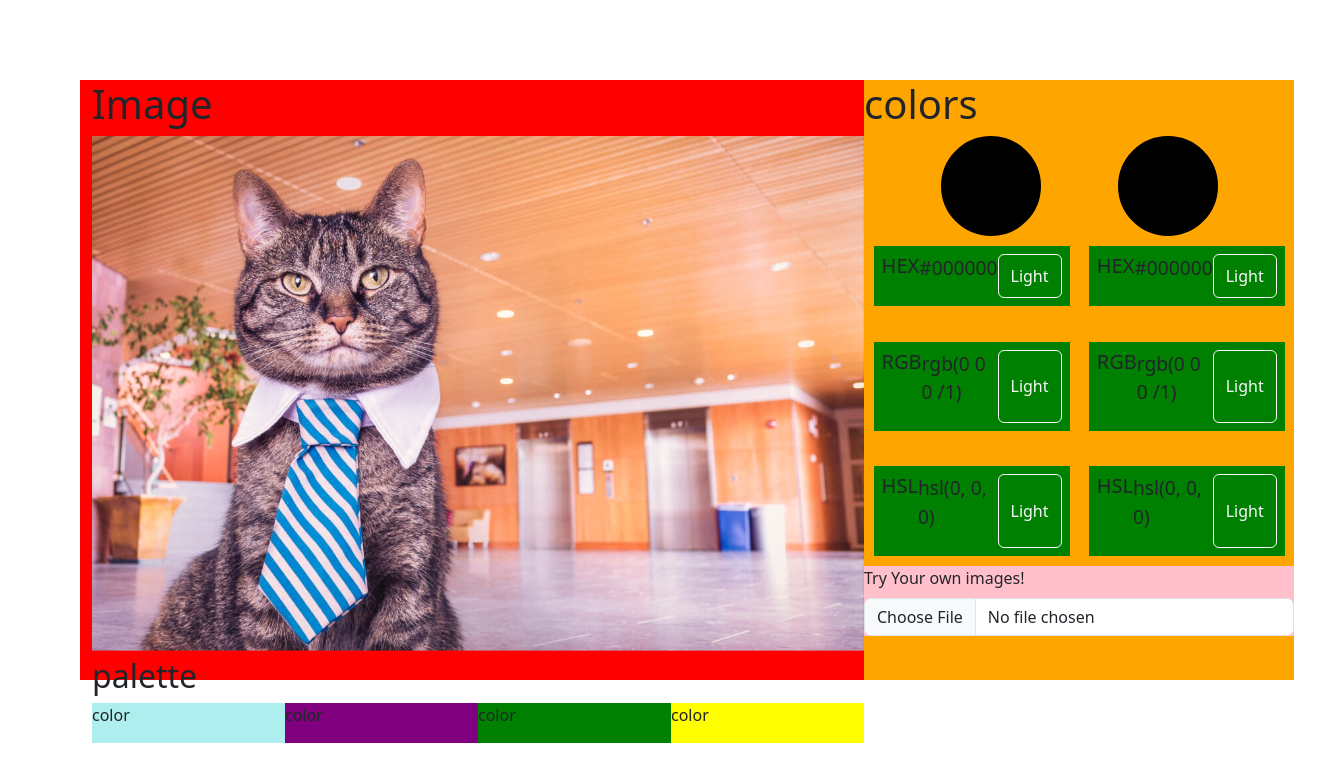
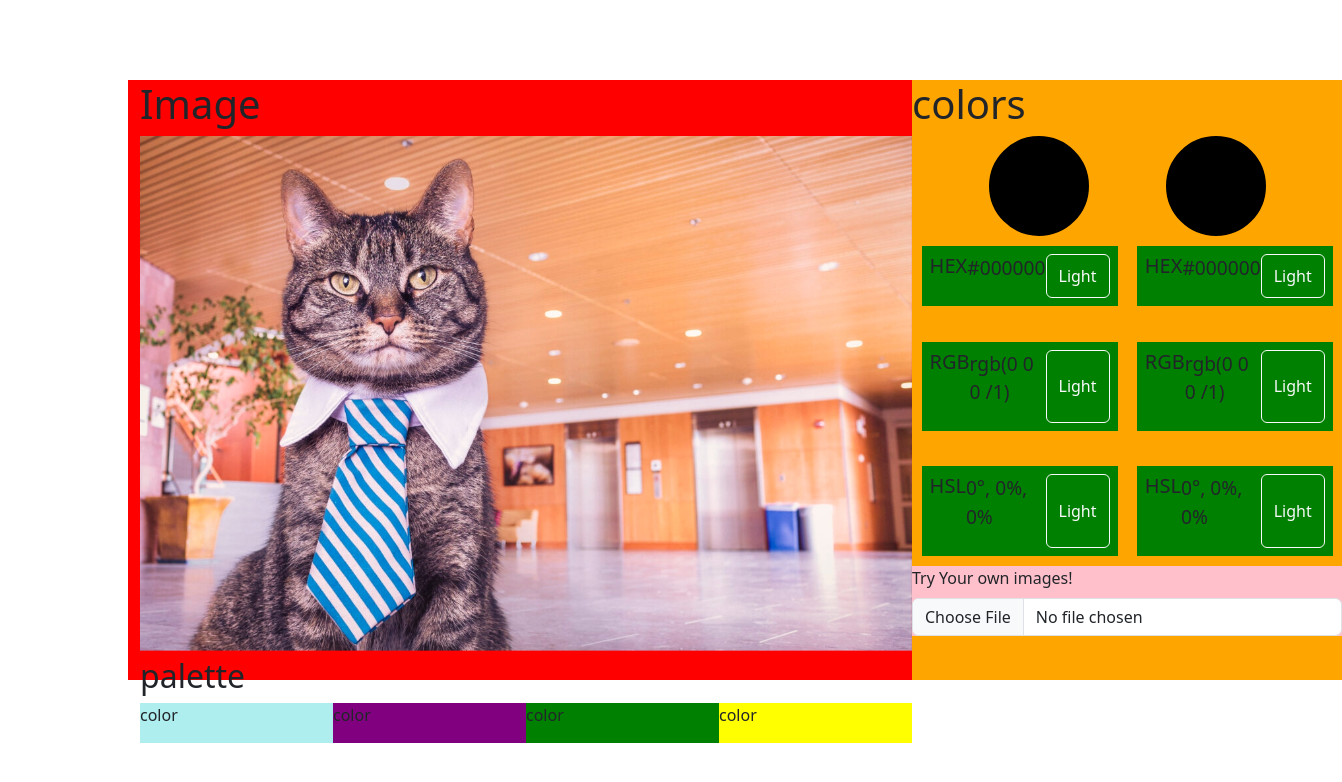
Before and after one commit to MOGARRR/ColorFinder, a React (Vite) app: page / in a window 1280 px wide. Shown: the top 782 px of the page, 1342 px wide, since content can reach past the window. Built offline with nearby package versions, Linux system fonts and the light colour scheme.

Commit message:
Feat/Refactor: Create function for rgb to hsl conversion and add to ColorRangeTypes to display

```diff
--- a/src/App.css
+++ b/src/App.css
@@ -1,9 +1,10 @@
 .container {
   background-color: red;
-  width: 75vw;
+  width: 80vw;
   height: 75vh;
   margin: 5em;
   display: flex;
+  justify-self: center;
   justify-content: space-between;
 }
 
@@ -49,6 +50,9 @@
 .colorInfo{
   display: flex;
 }
+#canvas{
+  cursor: crosshair;
+}
 
 #color1 {
   background-color: paleturquoise;
--- a/src/App.tsx
+++ b/src/App.tsx
@@ -11,6 +11,9 @@ function App() {
   const [selectedRgb, setSelectedRgb] = useState<string>("rgb(0 0 0 /1)");
   const [hoverHex, setHoverHex] = useState<string>("#000000");
   const [selectedHex, setSelectedHex] = useState<string>("#000000");
+  const [hoverHsl, setHoverHsl] = useState<string>("0°, 0%, 0%");
+  const [selectedHsl, setSelectedHsl] = useState<string>("0°, 0%, 0%");
+
 
   const canvasRef = useRef<HTMLCanvasElement | null>(null);
   useEffect(() => {
@@ -31,7 +34,8 @@ function App() {
     };
   }, []);
 
-  function rgbToHex(r: any, g: any, b: any) {
+  /// COLOR CONVERSIONS ///
+  const rgbToHex = (r: any, g: any, b: any) => {
     r = r.toString(16);
     g = g.toString(16);
     b = b.toString(16);
@@ -41,7 +45,39 @@ function App() {
     if (b.length == 1) b = "0" + b;
 
     return `#${r}${g}${b}`;
-  }
+  };
+
+  const rgbToHsl = (r: any, g: any, b: any) => {
+    r /= 255;
+    g /= 255;
+    b /= 255;
+    let cmin = Math.min(r, g, b),
+      cmax = Math.max(r, g, b),
+      delta = cmax - cmin,
+      h = 0,
+      s = 0,
+      l = 0;
+
+    if (delta == 0) h = 0;
+    else if (cmax == r) h = ((g - b) / delta) % 6;
+    else if (cmax == g) h = (b - r) / delta + 2;
+    else h = (r - g) / delta + 4;
+
+    h = Math.round(h * 60);
+
+    if (h < 0) h += 360;
+
+    l = (cmax + cmin) / 2;
+    s = delta == 0 ? 0 : delta / (1 - Math.abs(2 * l - 1));
+    s = +(s * 100).toFixed(1);
+    l = +(l * 100).toFixed(1);
+    s = Math.round(s)
+    l = Math.round(l)
+
+    return `${h}°, ${s}%, ${l}%`;
+  };
+
+  /////////////////////
   const handleMouse = (e: React.MouseEvent<HTMLCanvasElement>) => {
     const canvas = canvasRef.current;
     if (!canvas) return;
@@ -54,13 +90,18 @@ function App() {
 
     const pixel = ctx.getImageData(x, y, 1, 1);
     const data = pixel.data;
+    const rgbColor = `rgb(${data[0]} ${data[1]} ${data[2]} / ${data[3] / 255})`;
     const hexColor = rgbToHex(data[0], data[1], data[2]).toUpperCase();
-    const rgbColor = `rgb(${data[0]} ${data[1]} ${data[2]} / ${data[3] / 255})`;
+    const hslColor = rgbToHsl(data[0], data[1], data[2]);
+    setHoverRgb(rgbColor);
     setHoverHex(hexColor);
-    setHoverRgb(rgbColor);
+    setHoverHsl(hslColor)
+
     if (e.type === "click") {
+      console.log(hslColor);
       setSelectedRgb(rgbColor);
       setSelectedHex(hexColor);
+      setSelectedHsl(hslColor)
     }
     return rgbColor;
   };
@@ -76,6 +117,7 @@ function App() {
               ref={canvasRef}
               width={300}
               height={300}
+
               onMouseMove={handleMouse}
               onClick={handleMouse}
             ></canvas>
@@ -86,8 +128,8 @@ function App() {
           <h1>colors</h1>
           <ColorViewers hoverColor={hoverRgb} selectedColor={selectedRgb} />
           <div className="colorInfo">
-            <ColorRangeTypes rgb={hoverRgb} hex={hoverHex} />
-            <ColorRangeTypes rgb={selectedRgb} hex={selectedHex} />
+            <ColorRangeTypes rgb={hoverRgb} hex={hoverHex} hsl={hoverHsl}/>
+            <ColorRangeTypes rgb={selectedRgb} hex={selectedHex} hsl={selectedHsl}/>
           </div>
 
           <ImageFileDrop />
--- a/src/components/ColorRangeTypes.tsx
+++ b/src/components/ColorRangeTypes.tsx
@@ -5,9 +5,10 @@ import Stack from "react-bootstrap/Stack";
 interface ColorRangeTypesProps {
   rgb: string;
   hex: string;
+  hsl: string
 }
 
-const ColorRangeTypes:React.FC<ColorRangeTypesProps> = ({rgb, hex}) => {
+const ColorRangeTypes:React.FC<ColorRangeTypesProps> = ({rgb, hex, hsl}) => {
   return (
      <Stack gap={3}>
             <div className=" colorType p-2">
@@ -22,7 +23,7 @@ const ColorRangeTypes:React.FC<ColorRangeTypesProps> = ({rgb, hex}) => {
             </div>
             <div className=" colorType p-2">
               <h5>HSL</h5>
-              <p>hsl(0, 0, 0)</p>
+              <p>{hsl}</p>
               <Button variant="outline-light">Light</Button>
             </div>
           </Stack>
```
